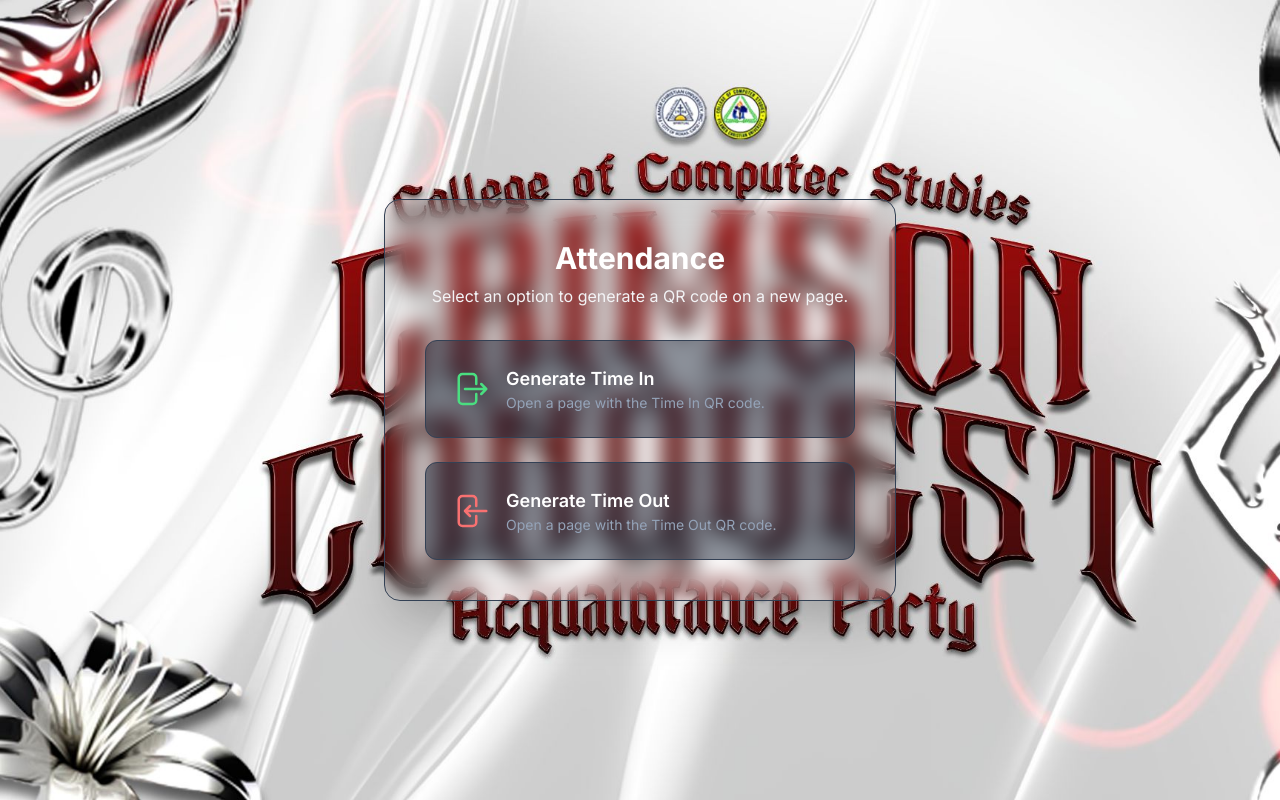
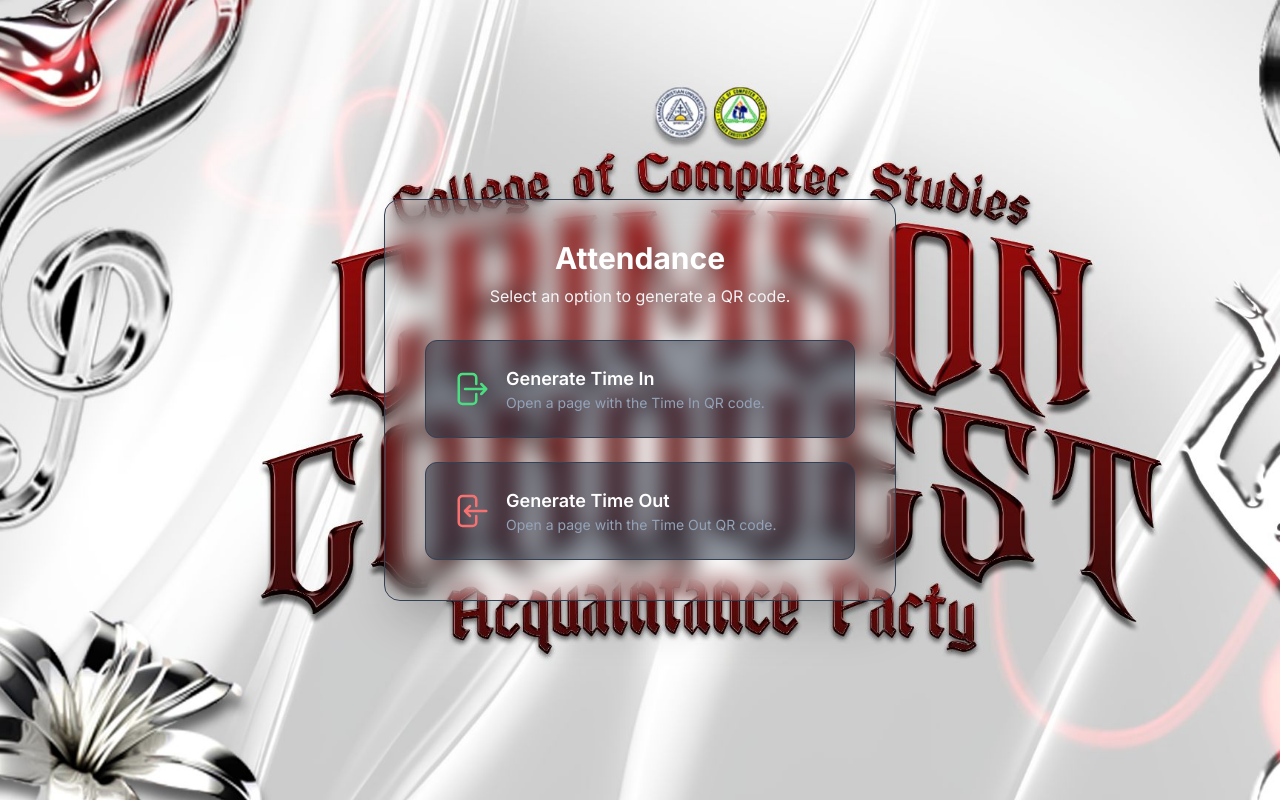
Before and after one commit to Kaizn16/ccs-qr-attendance-, a plain HTML site: page index.html in a window 1280 px wide. Drawn offline with nearby package versions, Linux system fonts and the light colour scheme.

Commit message:
update text

```diff
--- a/index.html
+++ b/index.html
@@ -25,7 +25,7 @@
         <div class="bg-white/8 backdrop-blur-md rounded-2xl shadow-2xl overflow-hidden border border-slate-700 p-8 md:p-10">
 
             <h1 class="text-3xl font-bold text-white text-center">Attendance</h1>
-            <p class="text-gray-100 mt-2 text-center">Select an option to generate a QR code on a new page.</p>
+            <p class="text-gray-100 mt-2 text-center">Select an option to generate a QR code.</p>
 
             <div class="space-y-6 mt-8">
                 <div id="timeInBtn" class="group bg-slate-800/50 hover:bg-green-500/10 border border-slate-700 hover:border-green-400 p-6 rounded-xl cursor-pointer transition-all duration-300">
```
